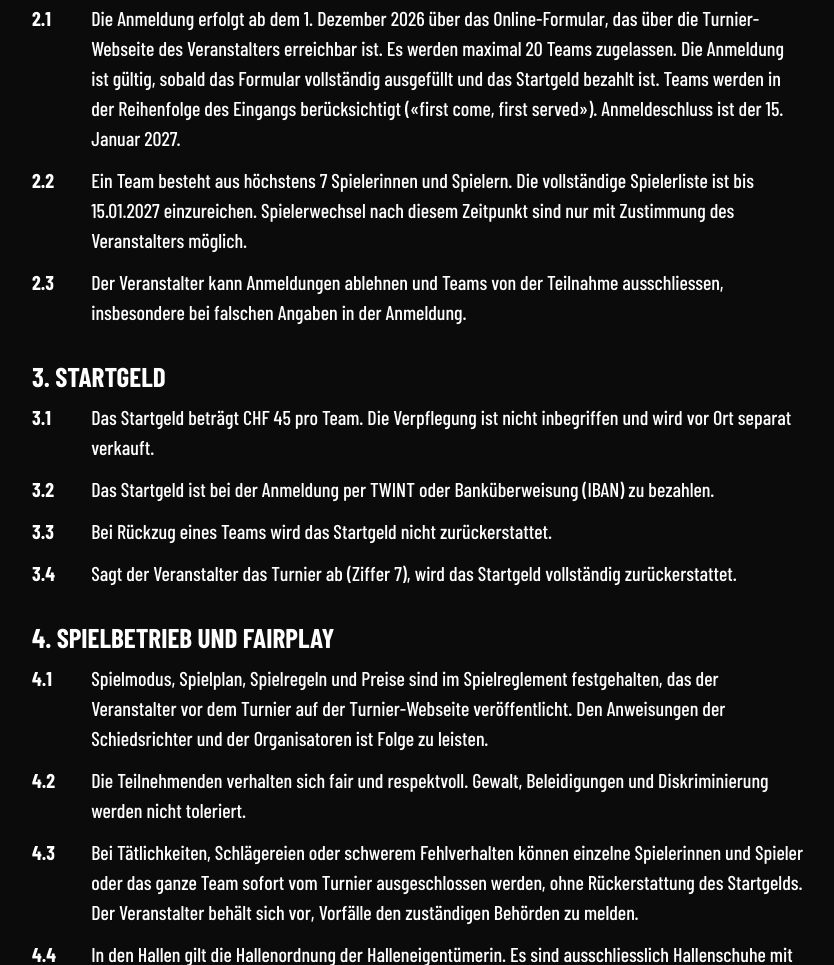
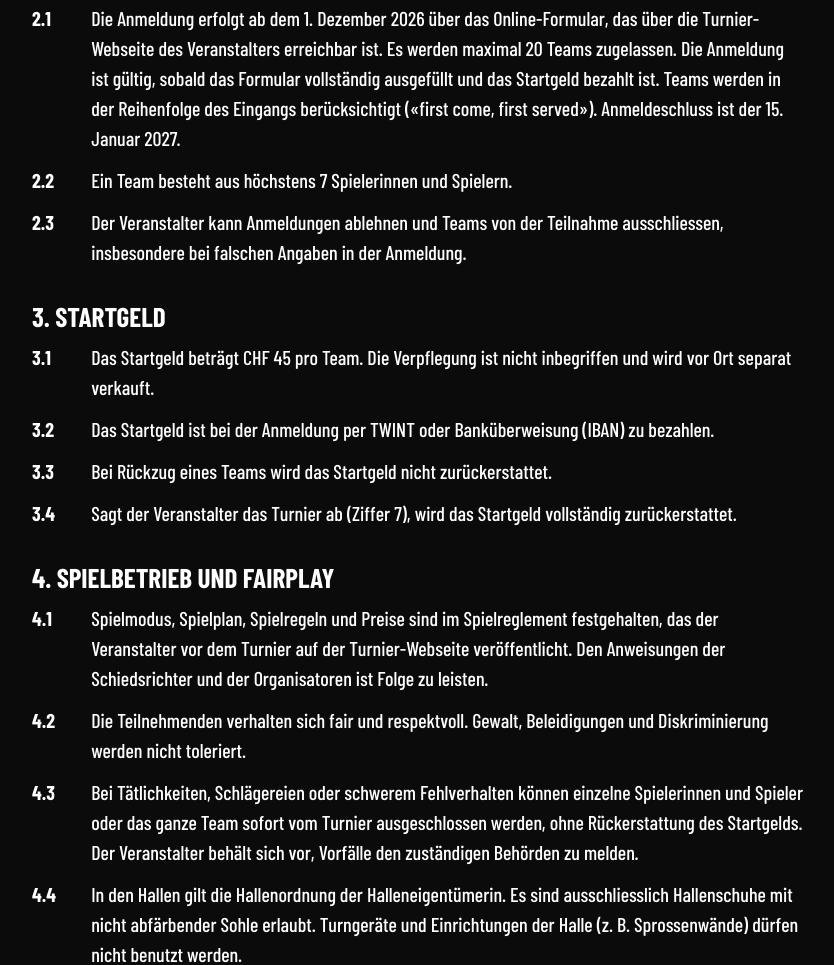
Before and after one commit to geocauzza/futsalturnier-2027, a plain HTML site: page agb.html in a window 1280 px wide. Shown: the part 799-1764 px from the top of the page, without its empty margins (222-1056 px from the left). Drawn offline with nearby package versions, Linux system fonts and the light colour scheme; a web font is replaced by a local one.

Commit message:
AGB anpassung

```diff
--- a/agb.html
+++ b/agb.html
@@ -53,7 +53,7 @@
   <div class="num"><span class="n">1.3</span><p>Jede Spielerin und jeder Spieler bestätigt am Turniertag vor dem ersten Spiel mit ihrer bzw. seiner Unterschrift auf der Teamliste, dass sie bzw. er diese Teilnahmebedingungen gelesen hat und akzeptiert.</p></div>
   <h2>2. Anmeldung und Teilnahme</h2>
   <div class="num"><span class="n">2.1</span><p>Die Anmeldung erfolgt ab dem 1. Dezember 2026 über das Online-Formular, das über die Turnier-Webseite des Veranstalters erreichbar ist. Es werden maximal 20 Teams zugelassen. Die Anmeldung ist gültig, sobald das Formular vollständig ausgefüllt und das Startgeld bezahlt ist. Teams werden in der Reihenfolge des Eingangs berücksichtigt («first come, first served»). Anmeldeschluss ist der 15. Januar 2027.</p></div>
-  <div class="num"><span class="n">2.2</span><p>Ein Team besteht aus höchstens 7 Spielerinnen und Spielern. Die vollständige Spielerliste ist bis 15.01.2027 einzureichen. Spielerwechsel nach diesem Zeitpunkt sind nur mit Zustimmung des Veranstalters möglich.</p></div>
+  <div class="num"><span class="n">2.2</span><p>Ein Team besteht aus höchstens 7 Spielerinnen und Spielern.</p></div>
   <div class="num"><span class="n">2.3</span><p>Der Veranstalter kann Anmeldungen ablehnen und Teams von der Teilnahme ausschliessen, insbesondere bei falschen Angaben in der Anmeldung.</p></div>
   <h2>3. Startgeld</h2>
   <div class="num"><span class="n">3.1</span><p>Das Startgeld beträgt CHF 45 pro Team. Die Verpflegung ist nicht inbegriffen und wird vor Ort separat verkauft.</p></div>
```
Also changed, not shown: 1 other file.
